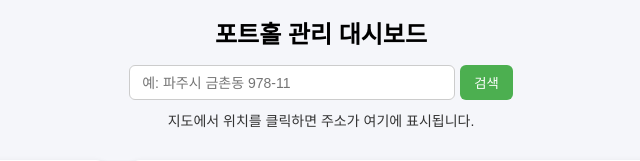
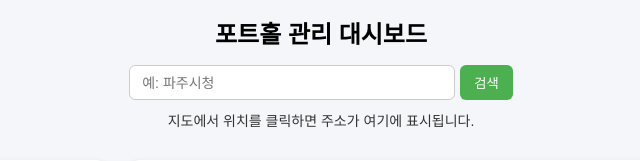
Before and after one commit to git-25/Pothole-Management-Dashboard, a Flask app: page / in a window 1280 px wide. Shown: the top 161 px of the page, without its empty margins (319-959 px from the left). Run offline with Flask 3, Linux system fonts and the light colour scheme; some libraries are stand-ins or nearby versions.

Commit message:
Update dashboard.html

```diff
--- a/templates/dashboard.html
+++ b/templates/dashboard.html
@@ -87,7 +87,7 @@
 
   <div id="search-bar">
     <div style="display:flex;gap:5px;">
-      <input id="search-input" type="text" placeholder="예: 파주시 금촌동 978-11">
+      <input id="search-input" type="text" placeholder="예: 파주시청">
       <button id="search-btn">검색</button>
     </div>
     <div id="clicked-address"> 지도에서 위치를 클릭하면 주소가 여기에 표시됩니다.</div>
```
